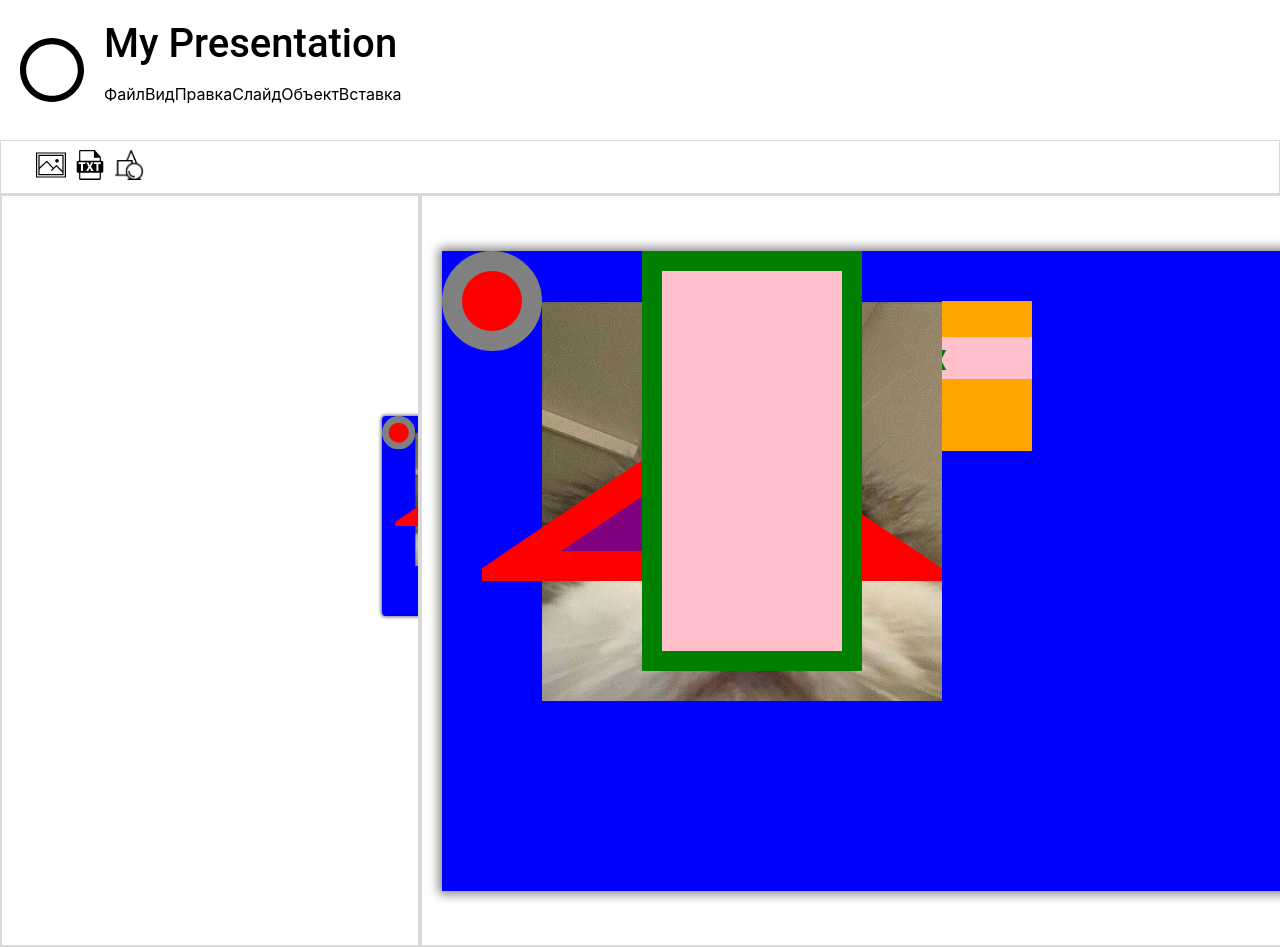
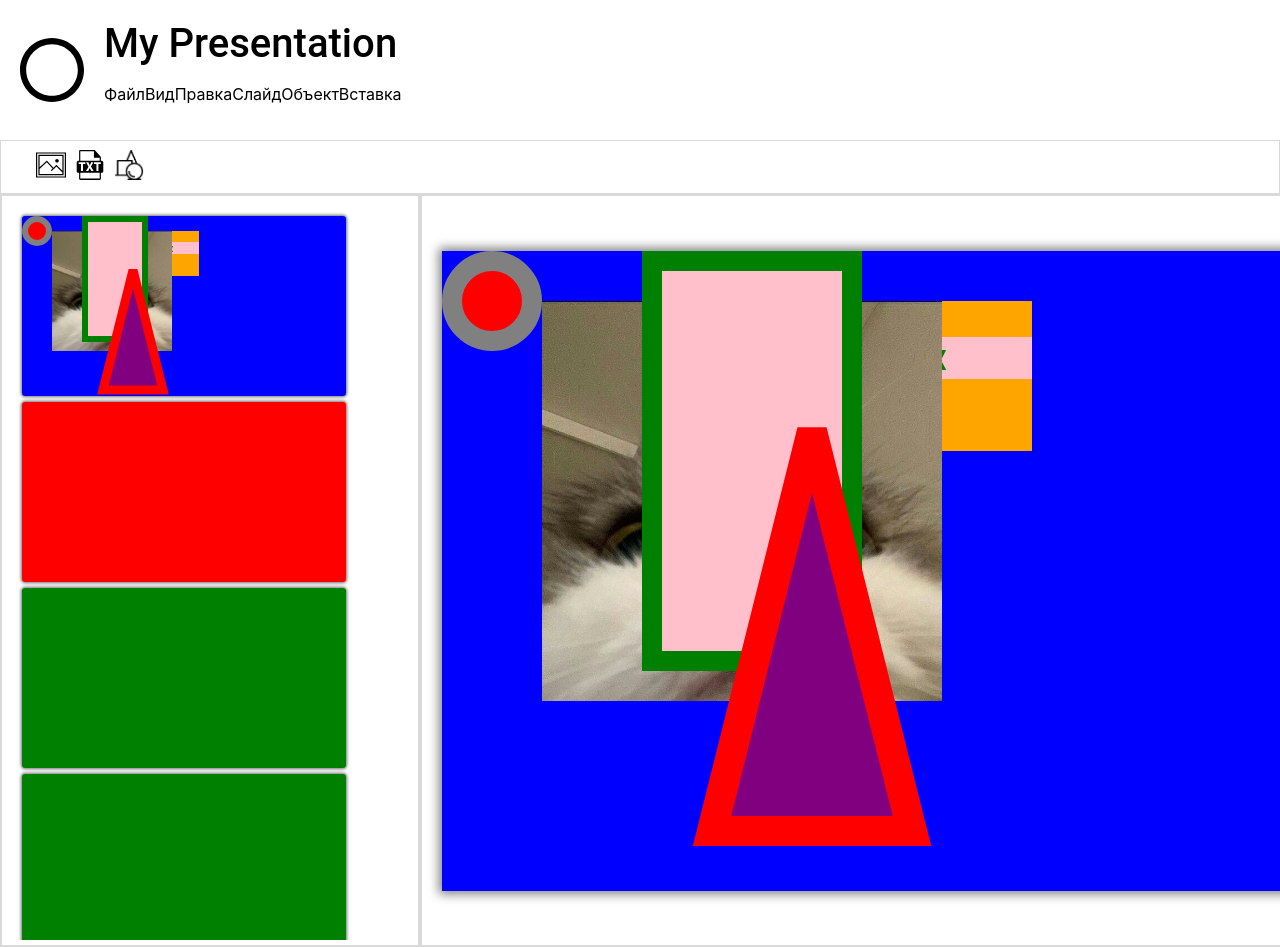
Before and after one commit to TanyaJuravleva/GeekSlides, a React (Create React App) app in the folder presentation/: page / in a window 1280 px wide. Shown: the top 947 px of the page. Built offline with nearby package versions, Linux system fonts and the light colour scheme.

Commit message:
Нужно треугольник исправить, разобраться со стилями и приступить к 6

```diff
--- a/presentation/src/App.tsx
+++ b/presentation/src/App.tsx
@@ -51,7 +51,7 @@ const triangle:Triangle = {
   borderWidth: 30,
   borderColor: 'red',
   type: 'triangle',
-  size: {width: 400, height: 135}
+  size: {width: 600, height: 400}
   // pointOne: {x: 5, y: 135},
   // pointTwo: {x: 115, y: 5},
   // pointThree: {x: 225, y: 135},
@@ -67,7 +67,7 @@ const rectangle:Rectangle = {
   type: 'rectangle',
 }
 
-const elements = [textField, pictureField, circle, triangle, rectangle]
+const elements = [textField, pictureField, circle, rectangle, triangle, ]
 
 const slide1:Slide = {id: '2', backgroundColor:'blue', workSlide: true, elementsList: elements, size: {width: 1080, height: 600}}
 const slide2:Slide = {id: '1', backgroundColor:'red', workSlide: false, elementsList: [], size: {width: 1080, height: 600}}
--- a/presentation/src/lw4/Types.module.css
+++ b/presentation/src/lw4/Types.module.css
@@ -40,13 +40,11 @@
 }
 
 .slide {
-  width:360px;
-  height: 200px;
   position: relative;
   margin-bottom: 20px;
   border-radius: 11px;
   box-shadow: 0px 0px 10px 4px rgb(0 0 0 / 50%);
-  transform: scale(0.3333333);
+  zoom: 0.3;
 }
 
 .area {
@@ -65,11 +63,6 @@
   position: absolute;
 }
 
-.zoom {
-  position: absolute;
-  /* zoom: 0.33333333333333333 */
-}
-
 .toolelement {
   width: 30px;
   height: 30px;
--- a/presentation/src/lw4/Types.tsx
+++ b/presentation/src/lw4/Types.tsx
@@ -94,7 +94,7 @@ function PresentationSlideList(props: Slide) {
         width: props.size.width,
         height: props.size.height
     }
-    const workSlide = ElementsList(props.elementsList)
+    const workSlide = Elements(props.elementsList)
     return (
         <div className={styles.slide} style={SlideStyle} key={props.id}>
             {workSlide}
@@ -190,9 +190,9 @@ function DrawingTriangle(props:Triangle) {
     // const y3:string = String(props.pointThree.y)
     const x1:string = String(props.size.width/2 + props.borderWidth)
     const y1:string = String(props.borderWidth)
-    const x2:string = String(props.borderWidth)
+    const x2:string = String(props.borderWidth + props.size.height)
     const y2:string = String(props.size.height + props.borderWidth)
-    const x3:string = String(props.size.width + props.borderWidth)
+    const x3:string = String(props.size.width + props.borderWidth - props.size.height)
     const y3:string = String(props.size.height + props.borderWidth)
     const Points:string = `${x1},${y1} ${x2},${y2} ${x3},${y3}`;
     return (
@@ -317,222 +317,6 @@ function Elements(elementsList: Array<TextElement|PictureElement|Circle|Rectangl
     return ElementsArray
 }
 
-function DrawingTextElementList(props:TextElement) {
-    let Bold = "unset"
-    let Underlined = "none"
-    let Italic = "unset"
-    if (props.bold)
-    {
-        Bold = "bold"
-    }
-    if (props.underlined)
-    {
-        Underlined = "underline"
-    }
-    if (props.italic)
-    {
-        Italic =  "italic"
-    }
-    const WorkTextStyle = {
-        background: props.fillField,
-        left: props.startingPoint.x,
-        top: props.startingPoint.y,
-        width: props.size.width,
-        height: props.size.height,
-    }
-    const WorkText = {
-        background:props.fillText,
-        color: props.color,
-        fontSize: props.fontSize,
-        fontFamily: props.fontFamily,
-        fontWeight: Bold,
-        fontStyle: Italic,
-        textDecoration: Underlined,
-    }
-    return (
-        <div id={props.id} style={WorkTextStyle} className={styles.zoom}>
-            <p style={WorkText}>{props.text}</p>
-        </div>
-    )
-}
-
-function DrawingPictureElementList(props:PictureElement) {
-    const PictureStyle = {
-        width: props.size.width,
-        height: props.size.height
-    }
-    const Picture = {
-        left: props.startingPoint.x,
-        top: props.startingPoint.y
-    }
-    return (
-        <div id={props.id} className={styles.zoom} style={Picture}>
-           <img src={props.src} style={PictureStyle}></img>
-        </div>
-    )
-}
-
-function DrawingCircleList(props:Circle) {
-    const CircleStyle = {
-        left: props.startingPoint.x,
-        top: props.startingPoint.y,
-        width: props.size.width + 2*props.borderWidth,
-        height: props.size.height + 2*props.borderWidth
-    }
-    return (
-        <svg className={styles.zoom} style={CircleStyle}>
-            <ellipse rx={props.size.width/2 + props.borderWidth/2} ry={props.size.height/2 + props.borderWidth/2} cx={props.size.width/2 + props.borderWidth} cy={props.size.height/2 + props.borderWidth}
-                    stroke={props.borderColor}
-                    fill={props.fillColor}
-                    strokeWidth={props.borderWidth}
-            ></ellipse>
-        </svg>
-    )
-}
-
-function DrawingTriangleList(props:Triangle) {
-    const TriangleStyle = {
-        left: props.startingPoint.x,
-        top: props.startingPoint.y,
-        width: props.size.width + 2*props.borderWidth,
-        height: props.size.height + 2*props.borderWidth
-    }
-    // const x1:string = String(props.pointOne.x)
-    // const y1:string = String(props.pointOne.y)
-    // const x2:string = String(props.pointTwo.x)
-    // const y2:string = String(props.pointTwo.y)
-    // const x3:string = String(props.pointThree.x)
-    // const y3:string = String(props.pointThree.y)
-    const x1:string = String(props.size.width/2 + props.borderWidth)
-    const y1:string = String(props.borderWidth)
-    const x2:string = String(props.borderWidth)
-    const y2:string = String(props.size.height + props.borderWidth)
-    const x3:string = String(props.size.width + props.borderWidth)
-    const y3:string = String(props.size.height + props.borderWidth)
-    const Points:string = `${x1},${y1} ${x2},${y2} ${x3},${y3}`;
-    return (
-        <svg className={styles.zoom} style={TriangleStyle}>
-            <polygon points={Points}
-                    stroke={props.borderColor}
-                    fill={props.fillColor}
-                    strokeWidth={props.borderWidth}/>
-        </svg>
-    )
-}
-
-function DrawingRectangleList(props:Rectangle) {
-    const RectangleStyle = {
-        left: props.startingPoint.x,
-        top: props.startingPoint.y,
-        width: props.size.width + 2*props.borderWidth,
-        height: props.size.height + 2*props.borderWidth,
-    }
-    return (
-        <svg className={styles.zoom} style={RectangleStyle}>
-            <rect
-                width={props.size.width}
-                height={props.size.height}
-                x={props.borderWidth/2}
-                y={props.borderWidth/2}
-                stroke={props.borderColor}
-                fill={props.fillColor}
-                strokeWidth={props.borderWidth}
-            ></rect>
-        </svg>
-    )
-}
-
-
-function ElementsList(elementsList: Array<TextElement|PictureElement|Circle|Rectangle|Triangle>)
-{
-    let ElementsArray:Array<JSX.Element> = []
-    if (elementsList)
-    {
-        for (let i = 0; i < elementsList.length; i++)
-        {
-            let element = elementsList[i];
-            if (element.type === "text")
-            {
-                ElementsArray.push(
-                <DrawingTextElementList
-                    text={element.text}
-                    fontSize={element.fontSize}
-                    id={element.id}
-                    size={element.size}
-                    startingPoint={element.startingPoint}
-                    type={element.type}
-                    color={element.color}
-                    fontFamily={element.fontFamily}
-                    fillText={element.fillText}
-                    fillField={element.fillField}
-                    alignment={element.alignment}
-                    bold={element.bold}
-                    italic={element.italic}
-                    underlined={element.underlined}
-                ></DrawingTextElementList>)
-            }
-            if (element.type === "picture")
-            {
-                ElementsArray.push(
-                    <DrawingPictureElementList
-                        id={element.id}
-                        type={element.type}
-                        src={element.src}
-                        startingPoint={element.startingPoint}
-                        size={element.size}
-                    ></DrawingPictureElementList>
-                )
-            }
-            if (element.type === "circle")
-            {
-                ElementsArray.push(
-                    <DrawingCircleList
-                    id={element.id}
-                    type={element.type}
-                    size={element.size}
-                    startingPoint={element.startingPoint}
-                    fillColor={element.fillColor}
-                    borderColor={element.borderColor}
-                    borderWidth={element.borderWidth}
-                    ></DrawingCircleList>
-                )
-            }
-            if (element.type === "triangle")
-            {
-                ElementsArray.push(
-                    <DrawingTriangleList
-                        id={element.id}
-                        // pointOne={element.pointOne}
-                        // pointTwo={element.pointTwo}
-                        // pointThree={element.pointThree}
-                        size={element.size}
-                        startingPoint={element.startingPoint}
-                        type={element.type}
-                        fillColor={element.fillColor}
-                        borderColor={element.borderColor}
-                        borderWidth={element.borderWidth}
-                    ></DrawingTriangleList>
-                )
-            }
-            if (element.type === "rectangle")
-            {
-                ElementsArray.push(
-                    <DrawingRectangleList
-                        id={element.id}
-                        startingPoint={element.startingPoint}
-                        type={element.type}
-                        size={element.size}
-                        fillColor={element.fillColor}
-                        borderColor={element.borderColor}
-                        borderWidth={element.borderWidth}
-                    ></DrawingRectangleList>
-                )
-            }
-        }
-    }
-    return ElementsArray
-}
-
 function WorkSlide(props: Slide) {
     const WorkSlideStyle = {
         background: props.backgroundColor,
```
